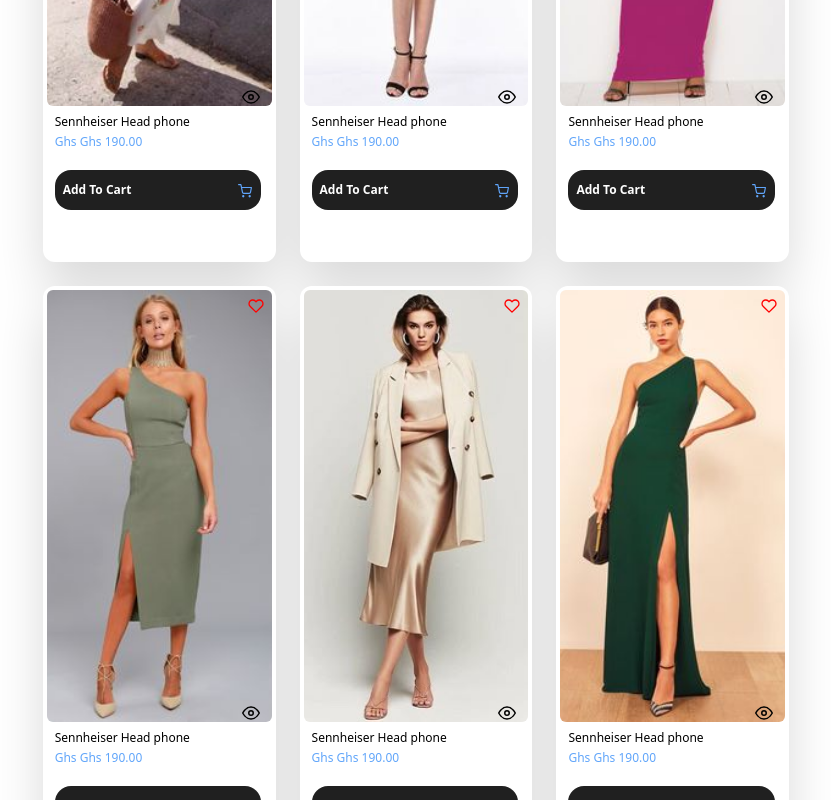
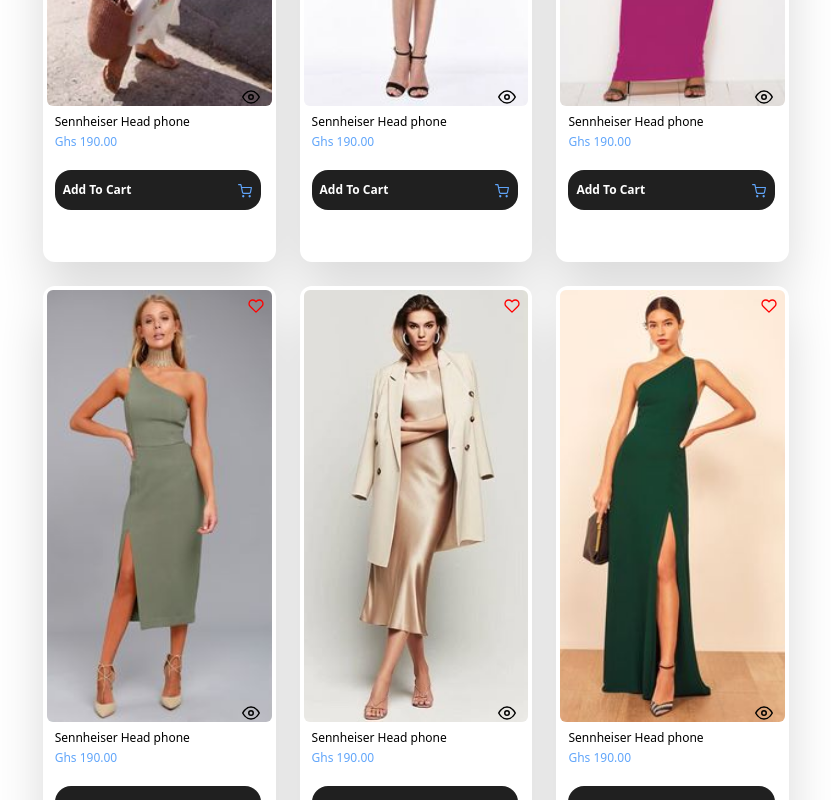
Before and after one commit to BenBaffoe/ecomm, a React (Create React App) app: page /women in a window 1280 px wide. Shown: the part 1540-2340 px from the top of the page, without its empty margins (224-1055 px from the left). Built offline with nearby package versions, Linux system fonts and the light colour scheme.

Commit message:
finalfixfour

```diff
--- a/src/components/Gagdets.jsx
+++ b/src/components/Gagdets.jsx
@@ -9,7 +9,7 @@ import { Link } from 'react-router-dom';
 
 function Gagdets() {
 
-  const { handleView , shop , handleShop } = useContext(DataContext);
+  const { handleView , handleFavourites, handleLikes , setHandleFavourites , shop , handleShop } = useContext(DataContext);
 
   const [handleGadgetsData , setHandleGadgetsData] = useState(gadgets)
 
@@ -83,9 +83,9 @@ function Gagdets() {
       <div className="rounded-xl  bg-white p-1 h-[70vh] md:h-[70vh]" key={index}>
         <div className='relative  h-[48vh] w-full  md:h-[49vh]'>
         <img src={item.image} className="w-full h-full object-cover rounded-md" alt={`Image ${index}`} />
-        <div className='absolute top-2 right-2'>
-          <Heart color='black' size={16} />
-        </div>
+        <button onClick={()=>handleLikes(item.id , item)} className='absolute top-2 right-2'>
+          {handleFavourites[item.id] ? <Heart color='red' size={16} fill='red' /> : <Heart color='red' size={16} />}
+        </button>
         {/* <div className='absolute top-2 left-2'>
           <Tag size={16} className='text-red-600'/>
         </div> */}
--- a/src/components/Hero.jsx
+++ b/src/components/Hero.jsx
@@ -13,7 +13,7 @@ function Hero() {
 
   const newArrivalsRef = useRef(null); // Ref for New Arrivals section
 
-  const {handleIndex, setHandleIndex,  selectedItems , setSelectedItems , handleShop , shop , handleView} =  useContext(DataContext);
+  const {handleIndex, handleLikes, handleFavourites , setHandleFavourites , setHandleIndex,  selectedItems , setSelectedItems , handleShop , shop , handleView} =  useContext(DataContext);
 
   const scrollToNewArrivals = () => {
     newArrivalsRef.current?.scrollIntoView({ behavior: 'smooth' });
@@ -157,9 +157,9 @@ function Hero() {
       <div className="rounded-xl bg-white w-full p-1 h-[72vh]   sm:h-[74vh] lg:h-[76vh]" key={index}>
         <div className='relative h-[50vh] w-full  md:h-[54vh]'>
         <img src={item.image} className="w-full h-full object-cover rounded-md" alt={`Image ${index}`} />
-        <div className='absolute top-2 right-2'>
-          <Heart color='red' size={16} fillRule='' />
-        </div>
+        <button onClick={()=>handleLikes(item.id , item)} className='absolute top-2 right-2'>
+          {handleFavourites[item.id] ? <Heart color='red' size={16} fill='red' /> : <Heart color='red' size={16} />}
+        </button>
         {/* <div className='absolute top-2 left-2'>
           <Tag size={16} className='text-red-600'/>
         </div> */}
--- a/src/components/Shop.jsx
+++ b/src/components/Shop.jsx
@@ -30,7 +30,7 @@ function Shop() {
   const removeItem = (index) => {
     setSelectedItems((prev) => prev.filter((_, i) => i !== index));
     // setShop(((prev) => ({ [index]: false })));
-    setTotal(0);
+    setTotal();
   };
 
   // Function to decrease quantity and update price
--- a/src/components/Women.jsx
+++ b/src/components/Women.jsx
@@ -7,7 +7,7 @@ import { ChevronDown, ChevronUp, Heart, ShoppingCart , Eye, Tag } from 'react-fe
 import { Link } from 'react-router-dom';
 
 function Women() {
-  const { handleView , shop , handleShop } = useContext(DataContext);
+  const { handleView , handleLikes , handleFavourites , setHandleFavourites , shop , handleShop } = useContext(DataContext);
 
   const [handleWomenData , setHandleWomenData] = useState(data_women)
 
@@ -68,9 +68,9 @@ function Women() {
       <div className="rounded-xl  bg-white p-1 h-[86vh] md:h-[74vh]" key={index}>
         <div className='relative w-full h-[63vh] md:h-[54vh]'>
         <img src={item.image} className="w-full h-full object-cover rounded-md" alt={`Image ${index}`} />
-        <div className='absolute top-2 right-2'>
-          <Heart color='red' size={16} />
-        </div>
+        <button onClick={()=>handleLikes(item.id , item)} className='absolute top-2 right-2'>
+          {handleFavourites[item.id] ? <Heart color='red' size={16} fill='red' /> : <Heart color='red' size={16} />}
+        </button>
         {/* <div className='absolute top-2 left-2'>
           <Tag size={16} className='text-red-600'/>
         </div> */}
--- a/src/components/data/womens.jsx
+++ b/src/components/data/womens.jsx
@@ -17,7 +17,7 @@ const data_women = [
         id:22.0,
         title:'Dress',
         image : four,
-        price: 'Ghs 190.00',
+        price: '190.00',
         descript: 'Sennheiser Head phone',
         butt_ons: 'Add To Cart',
         assay:'Lorem ipsum dolor sit amet, consectetur adipiscing elit. Vestibulum risus orci, scelerisque in dui a, consequat tempor velit. Aenean in mollis ex. Fusce vulputate ex eget neque pellentesque, a hendrerit diam ullamcorper. '
@@ -31,7 +31,7 @@ const data_women = [
         id:20.0,
         title:'Dress',
         image : two,
-        price: 'Ghs 190.00',
+        price: '190.00',
         descript: 'Sennheiser Head phone',
         butt_ons: 'Add To Cart',
         assay:'Lorem ipsum dolor sit amet, consectetur adipiscing elit. Vestibulum risus orci, scelerisque in dui a, consequat tempor velit. Aenean in mollis ex. Fusce vulputate ex eget neque pellentesque, a hendrerit diam ullamcorper. '
@@ -43,7 +43,7 @@ const data_women = [
         id:21.0,
         title:'Dress',
         image : three,
-        price: 'Ghs 190.00',
+        price: '190.00',
         descript: 'Sennheiser Head phone',
         butt_ons: 'Add To Cart',
         assay:'Lorem ipsum dolor sit amet, consectetur adipiscing elit. Vestibulum risus orci, scelerisque in dui a, consequat tempor velit. Aenean in mollis ex. Fusce vulputate ex eget neque pellentesque, a hendrerit diam ullamcorper. '
@@ -55,7 +55,7 @@ const data_women = [
         id:19.0,
         title:'Dress',
         image : one,
-        price: 'Ghs 190.00',
+        price: '190.00',
         descript: 'Sennheiser Head phone',
         butt_ons: 'Add To Cart',
         assay:'Lorem ipsum dolor sit amet, consectetur adipiscing elit. Vestibulum risus orci, scelerisque in dui a, consequat tempor velit. Aenean in mollis ex. Fusce vulputate ex eget neque pellentesque, a hendrerit diam ullamcorper. '
@@ -68,7 +68,7 @@ const data_women = [
         id:23.0,
         title:'Dress',
         image : five,
-        price: 'Ghs 190.00',
+        price: '190.00',
         descript: 'Sennheiser Head phone',
         butt_ons: 'Add To Cart',
         assay:'Lorem ipsum dolor sit amet, consectetur adipiscing elit. Vestibulum risus orci, scelerisque in dui a, consequat tempor velit. Aenean in mollis ex. Fusce vulputate ex eget neque pellentesque, a hendrerit diam ullamcorper. '
@@ -81,7 +81,7 @@ const data_women = [
         id:24.0,
         title:'Dress',
         image : six,
-        price: 'Ghs 190.00',
+        price: '190.00',
         descript: 'Sennheiser Head phone',
         butt_ons: 'Add To Cart',
         assay:'Lorem ipsum dolor sit amet, consectetur adipiscing elit. Vestibulum risus orci, scelerisque in dui a, consequat tempor velit. Aenean in mollis ex. Fusce vulputate ex eget neque pellentesque, a hendrerit diam ullamcorper. '
@@ -94,7 +94,7 @@ const data_women = [
        id: 87.0 ,
        title:'Bag',
        image: seven ,
-       price: 'Ghs 190.00',
+       price: '190.00',
        descript: 'Sennheiser Head phone',
        butt_ons: 'Add To Cart',
        assay:'Lorem ipsum dolor sit amet, consectetur adipiscing elit. Vestibulum risus orci, scelerisque in dui a, consequat tempor velit. Aenean in mollis ex. Fusce vulputate ex eget neque pellentesque, a hendrerit diam ullamcorper. '
@@ -105,7 +105,7 @@ const data_women = [
          id: 88.0 ,
          title:'Bag',
          image: eight ,
-         price: 'Ghs 190.00',
+         price: '190.00',
          descript: 'Sennheiser Head phone',
          butt_ons: 'Add To Cart',
          assay:'Lorem ipsum dolor sit amet, consectetur adipiscing elit. Vestibulum risus orci, scelerisque in dui a, consequat tempor velit. Aenean in mollis ex. Fusce vulputate ex eget neque pellentesque, a hendrerit diam ullamcorper. '
@@ -116,7 +116,7 @@ const data_women = [
          id: 89.0 ,
          title:'Bag',
          image: nine ,
-         price: 'Ghs 190.00',
+         price: '190.00',
          descript: 'Sennheiser Head phone',
          butt_ons: 'Add To Cart',
          assay:'Lorem ipsum dolor sit amet, consectetur adipiscing elit. Vestibulum risus orci, scelerisque in dui a, consequat tempor velit. Aenean in mollis ex. Fusce vulputate ex eget neque pellentesque, a hendrerit diam ullamcorper. '
@@ -127,7 +127,7 @@ const data_women = [
          id: 67.0,
          title: 'Shoe',
          image: ten ,
-         price: 'Ghs 190.00',
+         price: '190.00',
          descript: 'Sennheiser Head phone',
          butt_ons: 'Add To Cart',
          assay:'Lorem ipsum dolor sit amet, consectetur adipiscing elit. Vestibulum risus orci, scelerisque in dui a, consequat tempor velit. Aenean in mollis ex. Fusce vulputate ex eget neque pellentesque, a hendrerit diam ullamcorper. '
@@ -138,7 +138,7 @@ const data_women = [
          id: 68.0,
          title: 'Shoe',
          image:  eleven ,
-         price: 'Ghs 190.00',
+         price: '190.00',
          descript: 'Sennheiser Head phone',
          butt_ons: 'Add To Cart',
          assay:'Lorem ipsum dolor sit amet, consectetur adipiscing elit. Vestibulum risus orci, scelerisque in dui a, consequat tempor velit. Aenean in mollis ex. Fusce vulputate ex eget neque pellentesque, a hendrerit diam ullamcorper. '
@@ -149,7 +149,7 @@ const data_women = [
          id: 69.0,
          title: 'Shoe',
          image:  twelve ,
-         price: 'Ghs 190.00',
+         price: '190.00',
          descript: 'Sennheiser Head phone',
          butt_ons: 'Add To Cart',
          assay:'Lorem ipsum dolor sit amet, consectetur adipiscing elit. Vestibulum risus orci, scelerisque in dui a, consequat tempor velit. Aenean in mollis ex. Fusce vulputate ex eget neque pellentesque, a hendrerit diam ullamcorper. '
--- a/src/components/favourite.jsx
+++ b/src/components/favourite.jsx
@@ -1,8 +1,38 @@
-import React from 'react'
+import React , { useContext, useState } from 'react';
+import { DataContext } from './Contexts/DataContext';
+import { CheckCircle, Circle } from 'react-feather';
 
 function Favourite() {
+
+  const {likedItems} = useContext(DataContext);
+
   return (
-    <div>Favourite</div>
+    <div className='w-full h-full overflow-x-scroll md:h-screen  p-6 mt-4'>
+      <div className='w-10/12'>
+      <div className='text-3xl font-semibold text-left pb-20 md:pb-8 '>Favourites</div>
+        {likedItems.map((item , index)=>(
+          <div className='w-11/12 md:pl-2 mt-6 pl-0 border-grey-thin block md:flex md:space-x-44 h-fit mb-10' key={index}>
+            <div className='w-10/12  md:w-2/12 h-full'>
+              <img src={item.image} className='w-full h-full' />
+            </div>
+
+            <div className='w-full md:w-6/12'>
+              <div className='md:font-bold md:text-xl font-semibold text-xl mt-4 pb-2'>
+                {item.descript}
+              </div>
+              <div className='font-light'>
+                {item.assay}
+              </div>
+
+              <div className='mt-2 font-bold flex justify-between'>
+                <div>{item.price}</div>
+                <div><CheckCircle size={16} color='green'/></div>
+              </div>
+            </div>
+            </div>
+        ))}
+      </div>
+    </div>
   )
 }
 
```
Also changed, not shown: src/App.js (+31 -1 lines), src/components/Men.jsx (+5 -5 lines), src/components/Navbar.jsx (+6 -4 lines).
